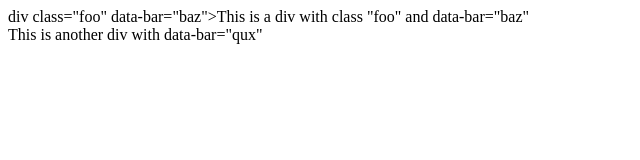
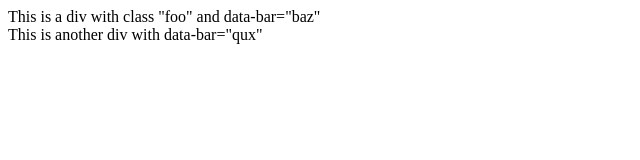
Before and after one commit to acciojob/get-set-animals-sufirang, a website: page main.html in a window 1280 px wide. Shown: the whole page, without its empty margins (0-640 px from the left). Drawn offline with Linux system fonts and the light colour scheme.

Commit message:
created a submission

```diff
--- a/main.html
+++ b/main.html
@@ -10,7 +10,7 @@
 	<!-- the entire body must be written by student -->
 
 
-	div class="foo" data-bar="baz">This is a div with class "foo" and data-bar="baz"</div>
+	<div class="foo" data-bar="baz">This is a div with class "foo" and data-bar="baz"</div>
   <div data-bar="qux">This is another div with data-bar="qux"</div>
 
     <script type="text/javascript" src="./script.js">
```
